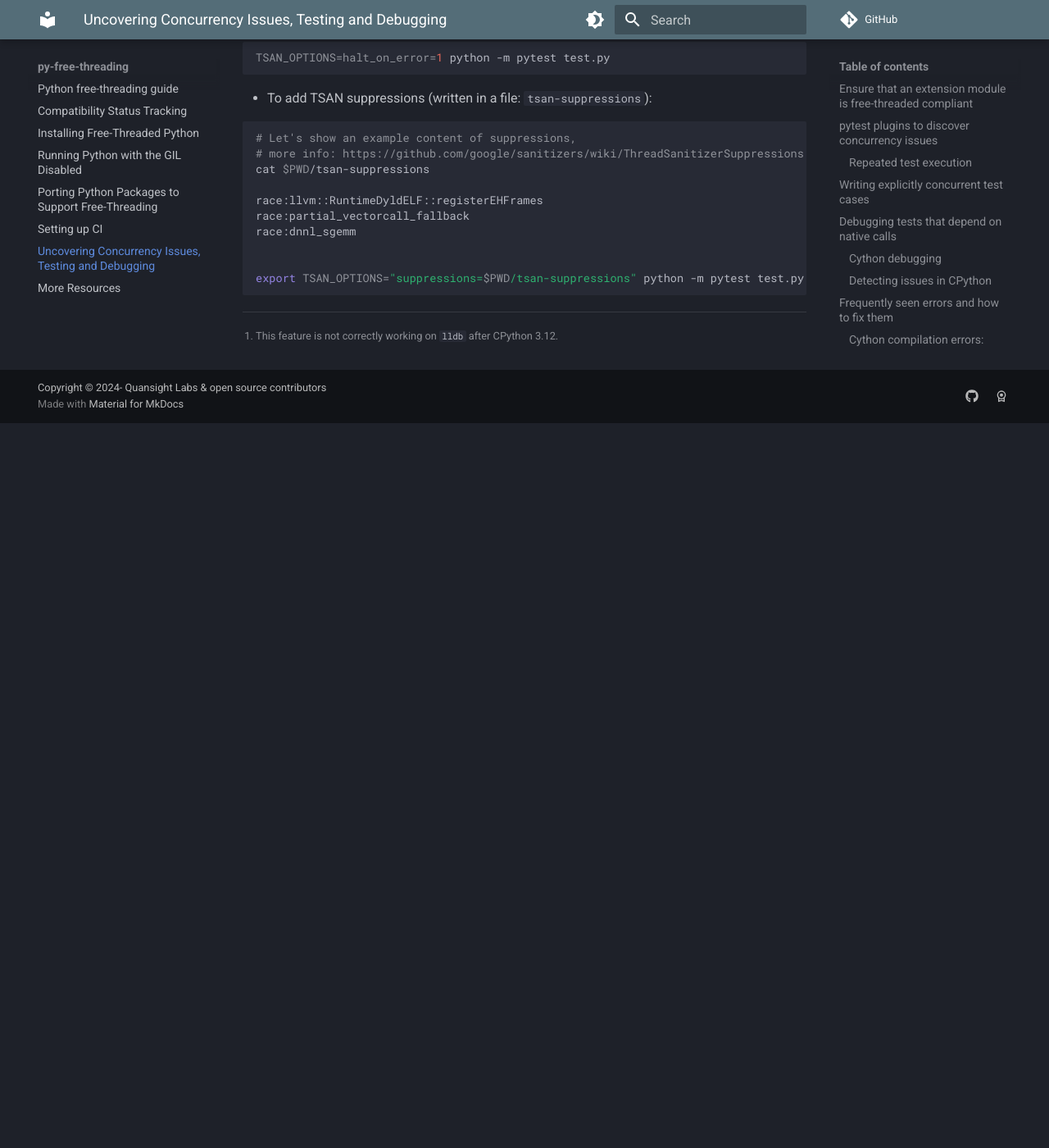
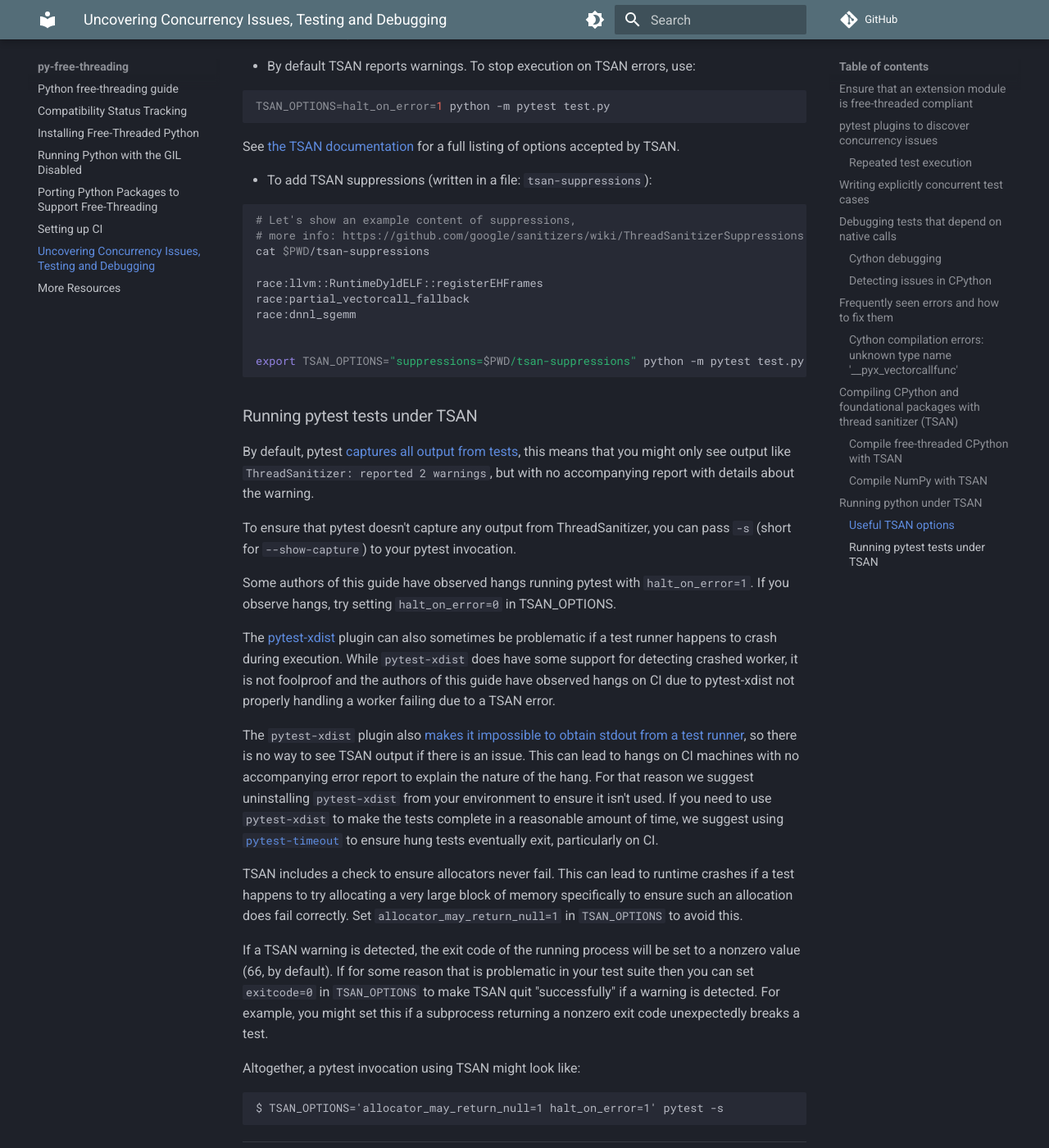
Before and after one commit to Quansight-Labs/free-threaded-compatibility, an MkDocs documentation site: the page built from docs/debugging.md, in a window 1280 px wide and 1400 px high, scrolled down 5847 px. Shown: the whole window at 82% size. Built offline with MkDocs 1.6.1 and Material for MkDocs 9.7.7, drawn with Linux system fonts in a browser that asks for light colours; comment, search, counter and statistics services are not loaded; before the commit the page ends 6363 px from its top, so only the background shows below that; some of the changed text lies outside the part shown.

Commit message:
add docs on running pytest under TSAN (#138)

````diff
--- a/docs/debugging.md
+++ b/docs/debugging.md
@@ -357,6 +357,8 @@
 # CC=clang-18 CXX=clang++-18 python -m pip install -v . --no-build-isolation -Csetup-args=-Db_sanitize=thread -Csetup-args=-Dbuildtype=debugoptimized
 ```
 
+## Running python under TSAN
+
 ### Useful TSAN options
 
 - By default TSAN reports warnings. To stop execution on TSAN errors, use:
@@ -364,6 +366,8 @@
 ```bash
 TSAN_OPTIONS=halt_on_error=1 python -m pytest test.py
 ```
+
+See [the TSAN documentation](https://github.com/google/sanitizers/wiki/ThreadSanitizerFlags) for a full listing of options accepted by TSAN.
 
 - To add TSAN suppressions (written in a file: `tsan-suppressions`):
 
@@ -380,4 +384,51 @@
 export TSAN_OPTIONS="suppressions=$PWD/tsan-suppressions" python -m pytest test.py
 ```
 
+### Running pytest tests under TSAN
+
+By default, pytest [captures all output from
+tests](https://docs.pytest.org/en/stable/how-to/capture-stdout-stderr.html),
+this means that you might only see output like `ThreadSanitizer: reported 2 warnings`, but with no accompanying report with details about the warning.
+
+To ensure that pytest doesn't capture any output from ThreadSanitizer, you can
+pass `-s` (short for `--show-capture`) to your pytest invocation.
+
+Some authors of this guide have observed hangs running pytest with
+`halt_on_error=1`. If you observe hangs, try setting `halt_on_error=0` in
+TSAN_OPTIONS.
+
+The [pytest-xdist](https://github.com/pytest-dev/pytest-xdist) plugin can also
+sometimes be problematic if a test runner happens to crash during
+execution. While `pytest-xdist` does have some support for detecting crashed
+worker, it is not foolproof and the authors of this guide have observed hangs on
+CI due to pytest-xdist not properly handling a worker failing due to a TSAN
+error.
+
+The `pytest-xdist` plugin also [makes it impossible to obtain stdout from
+a test runner](https://github.com/pytest-dev/pytest-xdist/issues/82), so there
+is no way to see TSAN output if there is an issue. This can lead to hangs on CI
+machines with no accompanying error report to explain the nature of the
+hang. For that reason we suggest uninstalling `pytest-xdist` from your
+environment to ensure it isn't used. If you need to use `pytest-xdist` to make
+the tests complete in a reasonable amount of time, we suggest using
+[`pytest-timeout`](https://pypi.org/project/pytest-timeout/) to ensure hung
+tests eventually exit, particularly on CI.
+
+TSAN includes a check to ensure allocators never fail. This can lead to runtime
+crashes if a test happens to try allocating a very large block of memory
+specifically to ensure such an allocation does fail correctly. Set
+`allocator_may_return_null=1` in `TSAN_OPTIONS` to avoid this.
+
+If a TSAN warning is detected, the exit code of the running process will be set
+to a nonzero value (66, by default). If for some reason that is problematic in
+your test suite then you can set `exitcode=0` in `TSAN_OPTIONS` to make TSAN
+quit "successfully" if a warning is detected. For example, you might set this if
+a subprocess returning a nonzero exit code unexpectedly breaks a test.
+
+Altogether, a pytest invocation using TSAN might look like:
+
+```
+$ TSAN_OPTIONS='allocator_may_return_null=1 halt_on_error=1' pytest -s
+```
+
 [^1]: This feature is not correctly working on `lldb` after CPython 3.12.
````
